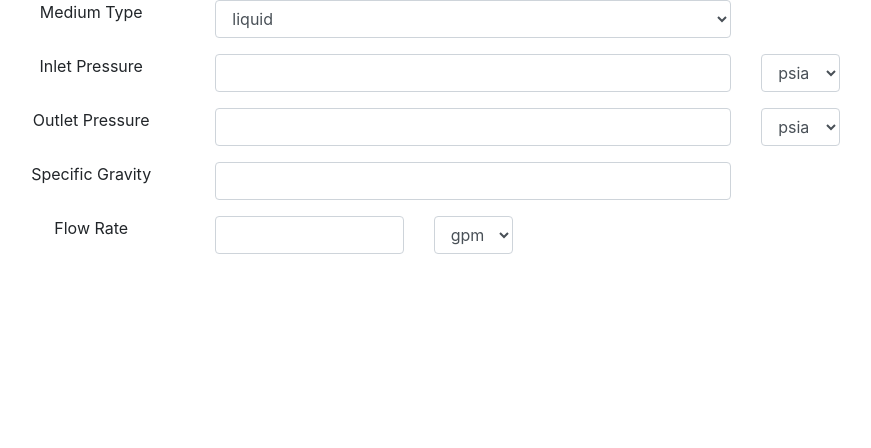
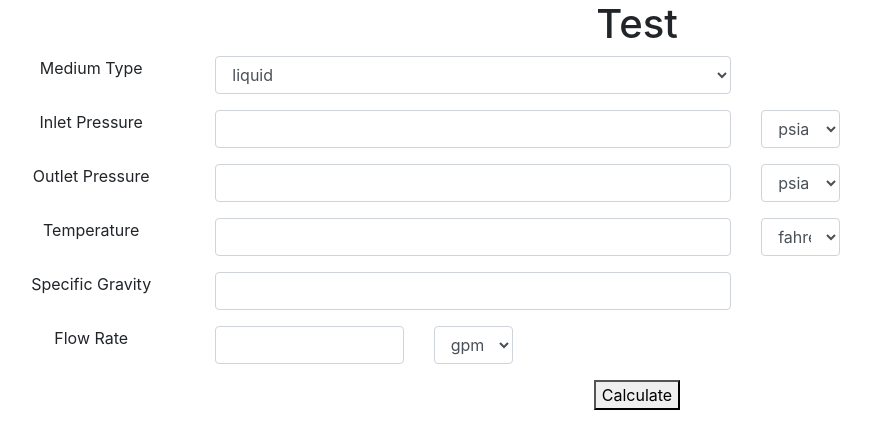
Before and after one commit to skaaldig/flowcvcalc, a React (Create React App) app: page / in a window 1280 px wide. Shown: the top 448 px of the page, without its empty margins (3-874 px from the left). Built offline with nearby package versions, Linux system fonts and the light colour scheme.

Commit message:
playing with cv calculation

```diff
--- a/src/App.js
+++ b/src/App.js
@@ -1,13 +1,6 @@
 import React, { Component } from 'react';
 import 'bootstrap/dist/css/bootstrap.css';
 import './App.css';
-
-
-
-// var liquidCv = function(inlet, outlet, flow, gravity) {
-//   let cv = flow * Math.sqrt((gravity / (inlet - outlet)));
-//   return cv.toFixed(4);
-// };
 
 
 const pressureUnits = ['psia', 'kpa', 'bar', 'mpa']
@@ -24,6 +17,37 @@ const flowUnits = [
   }
 ]
 
+const liquidCv = function(inlet, outlet, flow, gravity) {
+  let cv = flow * Math.sqrt((gravity / (inlet - outlet)));
+  return cv.toFixed(3);
+};
+
+const pressureConvert = function(pressure, unit) {
+  const units = {
+    "kpa":   6.894757,
+    "bar":  14.503773,
+    "mpa": 145.037
+  }
+
+  if (unit === "kpa") {
+    return pressure / units[unit];
+  }
+  return pressure * units[unit];
+}
+
+
+const flowConvert = function(flow, unit) {
+  const units = {
+    lph:  0.004402,
+    lpm:  0.264172,
+    lps: 15.850372,
+    m3hr: 4.402881
+  }
+  return flow * units[unit];
+}
+
+
+
 class CalculatorForm extends React.Component{
   constructor(props) {
     super(props);
@@ -33,23 +57,39 @@ class CalculatorForm extends React.Component{
       inletUnit: 'psia',
       outlet:'',
       outletUnit:'psia',
+      temperature:'',
+      tempUnit:'fahrenheit',
       gravity:'',
       flowRate:'',
       flow:'',
-      cv: '',
+      cv: 'Test',
       flowUnit: 'gpm'
     };
+
     this.handleInput = this.handleInput.bind(this)
+    this.handleSubmit = this.handleSubmit.bind(this)
   }
   handleInput (event) {
     const target = event.target
     const value = target.value
     const name = target.name
 
-    this.setState({
-      [name]:value
-    });
+    this.setState({[name]:value});
   }
+
+  handleSubmit (event) {
+    let inlet = parseFloat(this.state.inlet, 10)
+    const inletUnit = this.state.inletUnit
+    var outlet = parseFloat(this.state.outlet, 10)
+    const outletUnit = this.state.outletUnit
+    let flow = parseFloat(this.state.flowRate, 10)
+    const flowUnit = this.state.flowUnit
+    const gravity = parseFloat(this.state.gravity, 10)
+
+
+    this.setState({cv: liquidCv(inlet, outlet, flow, gravity)})
+  }
+
 
   render() {
 
@@ -64,7 +104,10 @@ class CalculatorForm extends React.Component{
         )
     }
 
+
       return (
+        <div>
+        <h1>{this.state.cv}</h1>
         <form>
           <div class="form-group row">
           <label class="col-2">Medium Type</label>
@@ -100,6 +143,18 @@ class CalculatorForm extends React.Component{
           </div>
 
           <div class="form-group row">
+          <label class="col-2">Temperature</label>
+            <div class="col-5">
+              <input class="form-control" name="temperature" value={this.state.temperature} onChange={this.handleInput}></input>
+            </div>
+              <div class="col-1">
+                <select class="form-control" name="tempUnit" onChange={this.handleInput}>
+                  {tempUnits.map((unit) => <option value={unit}>{unit}</option>)}
+                </select>
+              </div>
+          </div>
+
+          <div class="form-group row">
           <label class="col-2">Specific Gravity</label>
             <div class="col-5">
               <input class="form-control" name="gravity" value={this.state.gravity} onChange={this.handleInput}></input>
@@ -113,8 +168,9 @@ class CalculatorForm extends React.Component{
             </div>
             {getFlowUnits()}
           </div>
-
         </form>
+        <button onClick={this.handleSubmit}>Calculate</button>
+        </div>
         )
     }
 }
```
